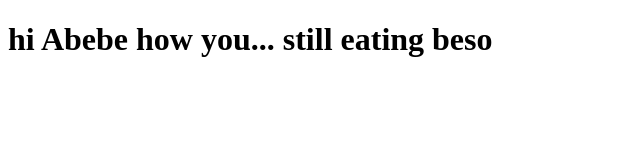
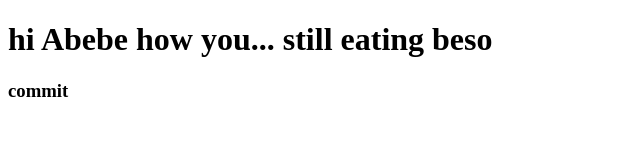
Before and after one commit to gezu2/abeba, a plain HTML site: page index.html in a window 1280 px wide. Shown: the full height of the page, 0-640 px from the left. Drawn offline with Linux system fonts and the light colour scheme.

Commit message:
Update index.html
changed

```diff
--- a/index.html
+++ b/index.html
@@ -3,9 +3,10 @@
 <head>
     <meta charset="UTF-8">
     <meta name="viewport" content="width=device-width, initial-scale=1.0">
-    <title>Document</title>
+    <title>Githu</title>
 </head>
 <body>
     <h1>hi Abebe how you... still eating beso</h1>
+    <h3> commit</h3>
 </body>
 </html>
```
